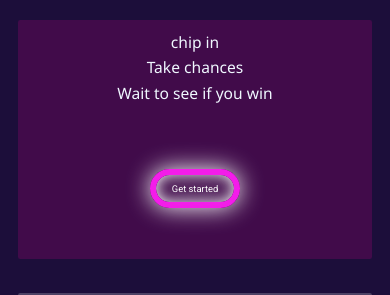
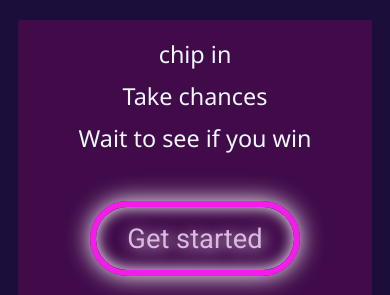
Before and after one commit to Norenium/Chance, a plain HTML site: page index.html in a window 390 px wide. Shown: the part 218-513 px from the top of the page. Drawn offline with nearby package versions, Linux system fonts and the light colour scheme; a web font is replaced by a local one.

Commit message:
add get strted style for mobile

```diff
--- a/asset/css/main-style.css
+++ b/asset/css/main-style.css
@@ -1,3 +1,7 @@
+.exciting-div{
+      margin: 10vh;
+}
+
 .btn-exciting{
       border: #F31DE9 6px solid;
       /* box-shadow:  0px 0px 25px  white inset; */
@@ -46,7 +50,7 @@
 }
 
 .logo-temp {
-      width: 24%;
+      width: 23%;
 }
 
 
--- a/asset/css/mobile/main-style-mobile.css
+++ b/asset/css/mobile/main-style-mobile.css
@@ -1,4 +1,49 @@
 @media (max-width: 981px) {
+
+      .exciting-div{
+            margin: 10vw;
+      }
+
+      .btn-exciting{
+            border: #F31DE9 6px solid;
+            /* box-shadow:  0px 0px 25px  white inset; */
+            box-shadow:  0px 0px 25px  white , 0px 0px 15px  white inset;
+            text-shadow:  2px 2px 15px  rgb(240, 226, 237);
+            /* box-shadow: 5px 10px #888888; */
+            width:  280px;
+            /* padding: 3vw; */
+            /* background-color: #F31DE9; */
+            color: rgb(218, 186, 226);
+            text-decoration: none;
+            border-radius: 13vw;
+            /* border: 4px rgba(255, 255, 255, 0.22) solid; */
+            font-family: 'Roboto', sans-serif;
+            font-weight: 400;
+            padding-left: 8vw;
+            padding-right: 8vw;
+            padding-top: 4vw;
+            padding-bottom: 4vw;
+            font-size:  7vw;
+      }
+
+      .pragraph-exciting{
+            font-family: 'Roboto', sans-serif;
+            font-family: 'Roboto', sans-serif;
+            background-color: rgba(177, 7, 126, 0.25);
+            padding: 2vw;
+            border-radius: 0.6vw;
+            margin-bottom: 4vh;
+            text-align: center;
+      }
+
+      .pragraph-exciting h2{
+            font-family: 'Segoe UI', Tahoma, Geneva, Verdana, sans-serif;
+            font-size: 6vw;
+            font-weight: 400;
+            margin: 3%;
+      }
+
+      /*  Layout Classess  */
 
       .footer {
             font-family: 'Segoe UI', Tahoma, Geneva, Verdana, sans-serif;
--- a/index.html
+++ b/index.html
@@ -51,8 +51,11 @@
                   <h2>chip in</h2>
                   <h2>Take chances</h2>
                   <h2>Wait to see if you win</h2>
-                  <br> <br> <br> <br>
-                  <a href="./buckets.html" class="btn-exciting">Get started</a><br><br><br><br>
+                  <!-- <br> <br> <br> <br> -->
+                  <br>
+                  <div class="exciting-div">
+                        <a href="./buckets.html" class="btn-exciting">Get started</a>
+                  </div>
             </div>
 
 
```
